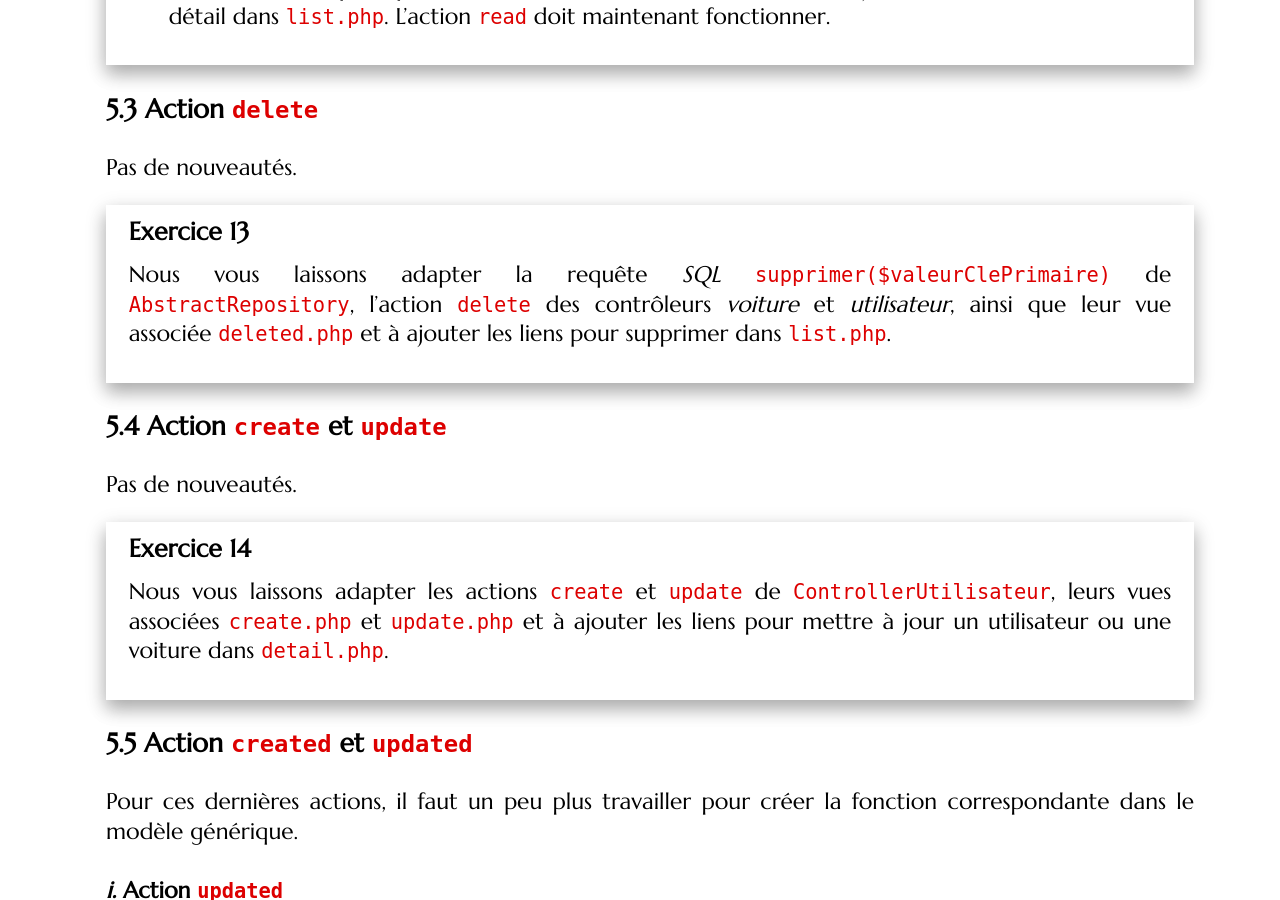
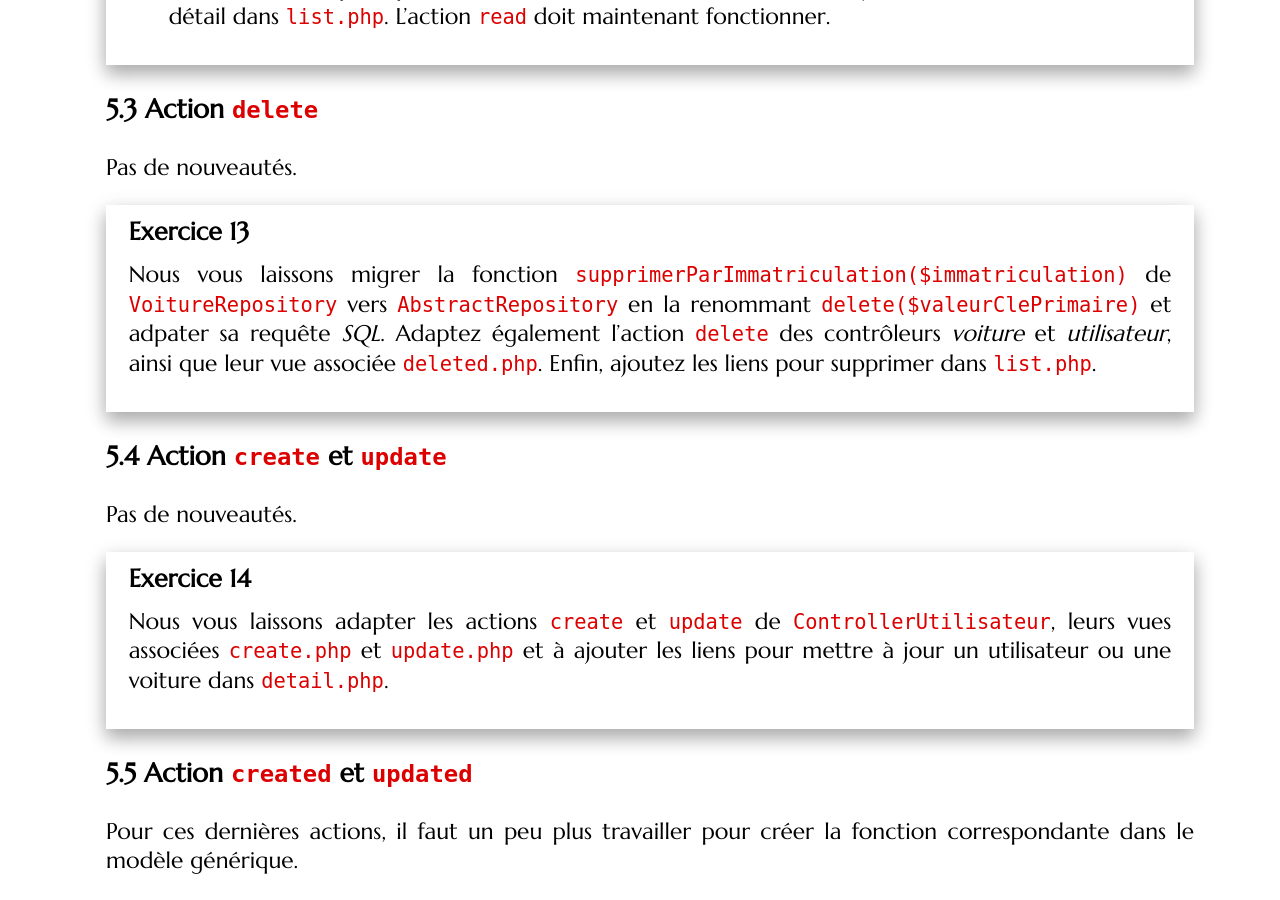
Before and after one commit to romainlebreton/R3.01-DeveloppementWeb, a Jekyll site: the page built from tutorials/tutorial6.md, in a window 1280 px wide and 900 px high, scrolled down 14007 px. Built offline with Jekyll 4.4.1, drawn with Linux system fonts in a browser that asks for light colours; some web fonts are replaced.

Commit message:
supprimer -> delete + explications

```diff
--- a/tutorials/tutorial6.md
+++ b/tutorials/tutorial6.md
@@ -590,10 +590,8 @@ Pas de nouveautés.
 
 <div class="exercise">
 
-Nous vous laissons adapter la requête *SQL* `supprimer($valeurClePrimaire)` de
-`AbstractRepository`, l'action `delete` des contrôleurs *voiture* et
-*utilisateur*, ainsi que leur vue associée `deleted.php` et à ajouter les liens
-pour supprimer dans `list.php`.
+Nous vous laissons migrer la fonction `supprimerParImmatriculation($immatriculation)` de `VoitureRepository` vers `AbstractRepository` en la renommant `delete($valeurClePrimaire)` et adpater sa requête *SQL*. Adaptez également l'action `delete` des contrôleurs *voiture* et
+*utilisateur*, ainsi que leur vue associée `deleted.php`. Enfin, ajoutez les liens pour supprimer dans `list.php`.
 </div>
 
 ### Action `create` et `update`
```
